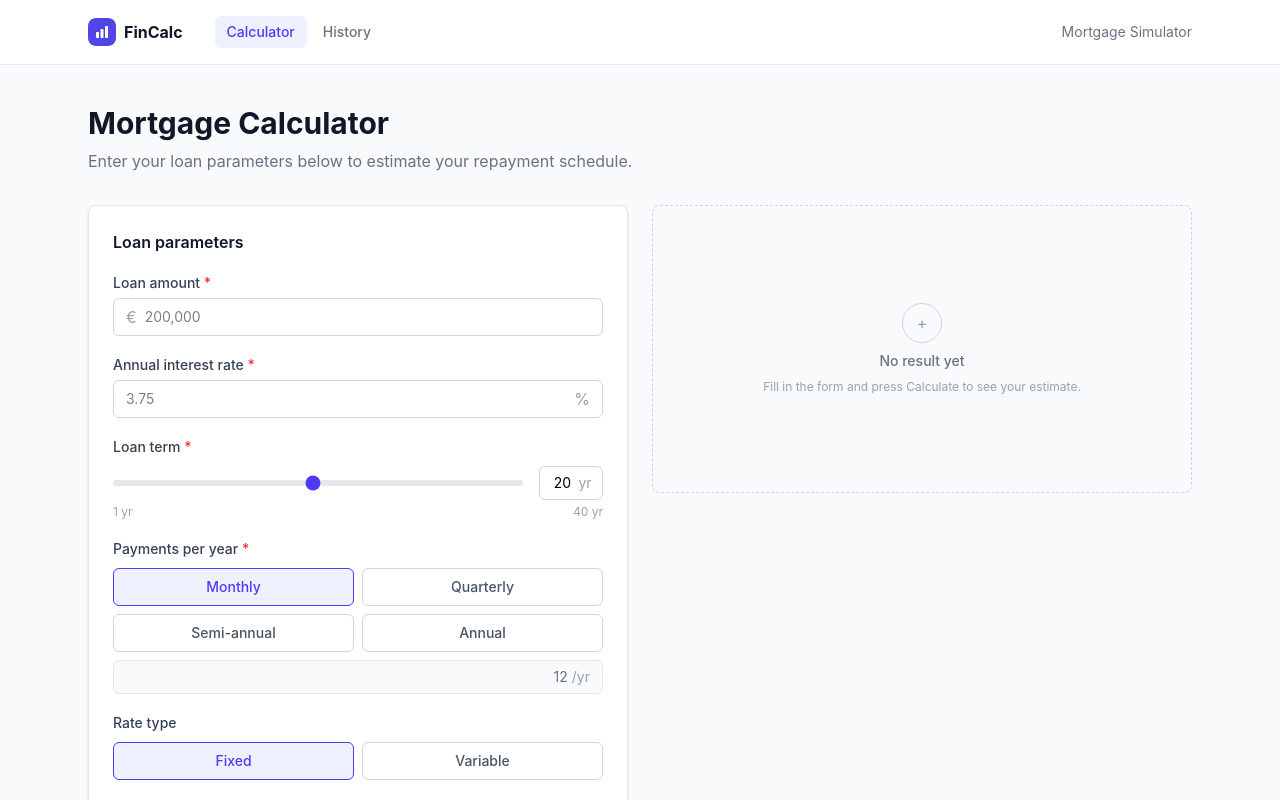
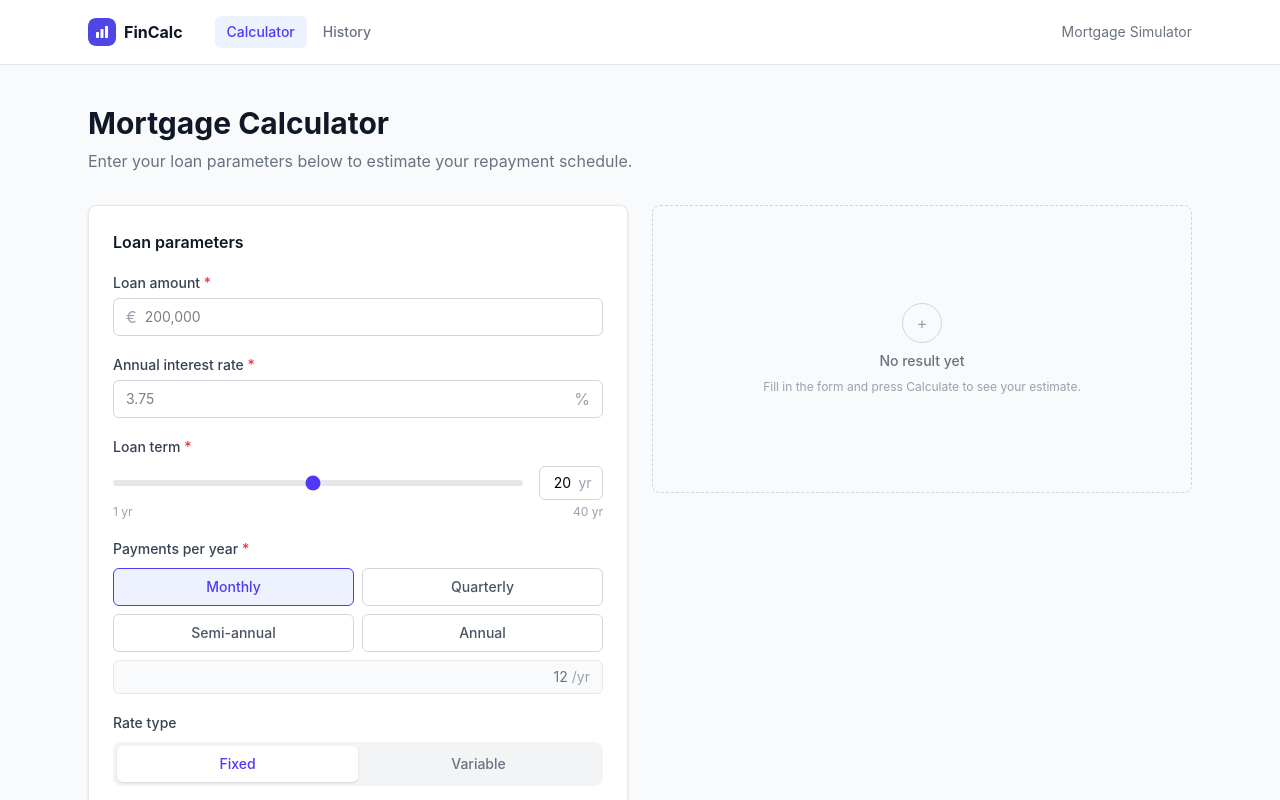
Before and after one commit to MemeWasTaken/prova-tecnica-mortgage-calculation, a React (Vite) app: page / in a window 1280 px wide. Shown: the top 800 px of the page. Built offline with nearby package versions, Linux system fonts and the light colour scheme.

Commit message:
Added SegmentedToggle

```diff
--- a/src/components/loan/LoanForm.jsx
+++ b/src/components/loan/LoanForm.jsx
@@ -1,6 +1,7 @@
 import { useState } from 'react';
 import FormField from './FormField';
 import ToggleGroup from './ToggleGroup';
+import SegmentedToggle from './SegmentedToggle';
 
 const PAYMENT_FREQUENCIES = [
   { label: 'Monthly', value: 12 },
@@ -172,7 +173,7 @@ export default function LoanForm({ onCalculate, onSave, hasResult }) {
         <span className="ml-1 text-gray-400">/yr</span>
       </div>
 
-      <ToggleGroup
+      <SegmentedToggle
         label="Rate type"
         labelId="rate-type-label"
         options={RATE_TYPES}
--- /dev/null
+++ b/src/components/loan/SegmentedToggle.jsx
@@ -0,0 +1,27 @@
+export default function SegmentedToggle({ label, required, labelId, options, value, onChange }) {
+  return (
+    <div className="mt-4">
+      <span id={labelId} className="text-sm font-medium text-gray-700">
+        {label} {required && <span className="text-red-500">*</span>}
+      </span>
+      <div role="group" aria-labelledby={labelId} className="mt-2 flex rounded-lg bg-gray-100 p-1">
+        {options.map((option) => {
+          const selected = value === option.value;
+          return (
+            <button
+              key={option.label}
+              type="button"
+              onClick={() => onChange(option.value)}
+              aria-pressed={selected}
+              className={`flex-1 rounded-md py-2 text-sm font-medium transition-colors ${
+                selected ? 'bg-white text-indigo-600 shadow-sm' : 'text-gray-500'
+              }`}
+            >
+              {option.label}
+            </button>
+          );
+        })}
+      </div>
+    </div>
+  );
+}
```
